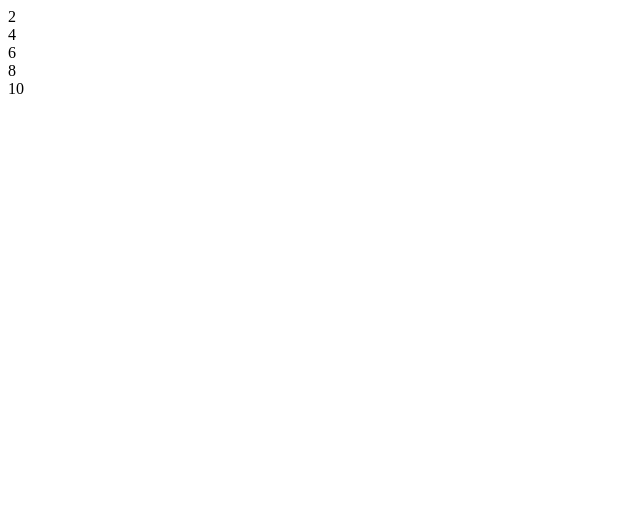
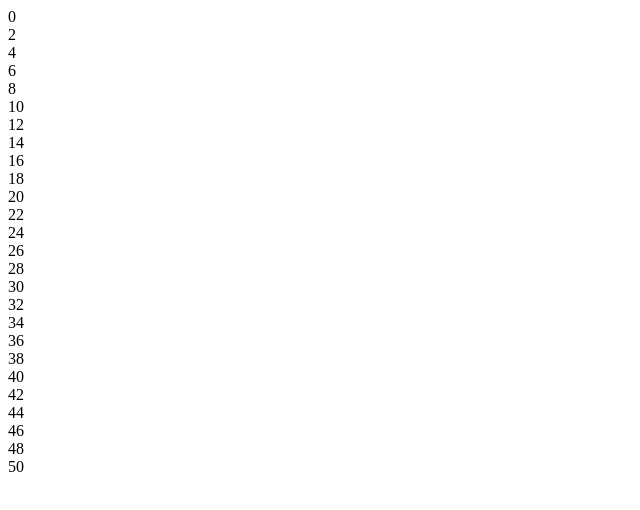
Before and after one commit to adrrm/clase25.02.github.io, a plain HTML site: page index.html in a window 1280 px wide. Shown: the whole page, without its empty margins (0-640 px from the left). Drawn offline with Linux system fonts and the light colour scheme.

Commit message:
Update index.html

```diff
--- a/index.html
+++ b/index.html
@@ -7,10 +7,9 @@
 </head>
 <body>
     <script>
-        var datos=[1,2,3,4,5,6,7,8,9,10];
-        for(let index=1;index<datos.length;index=index+2)
+         for(let index=0;index<51;index=index+2)
         {
-            document.write(datos[index]+"<br>");
+            document.write(index+"<br>");
         }
     </script>
 </body>
```
